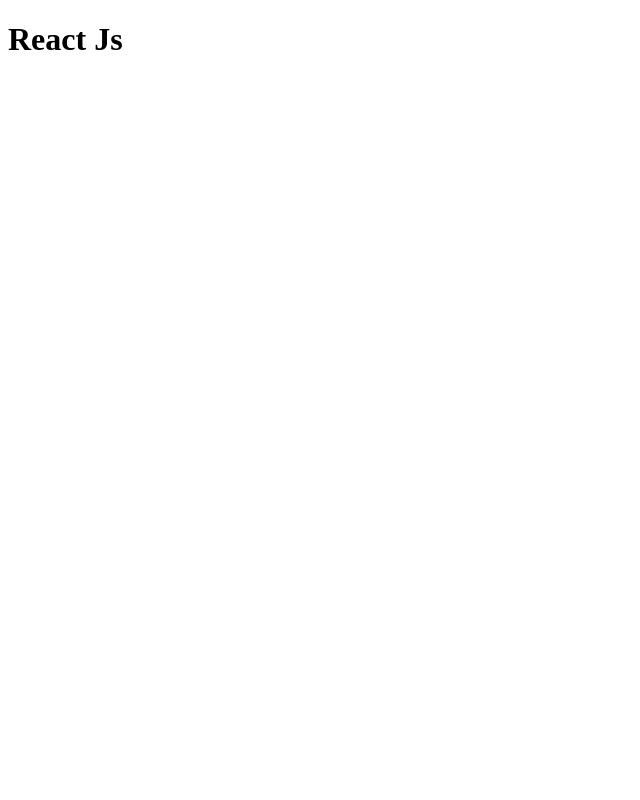
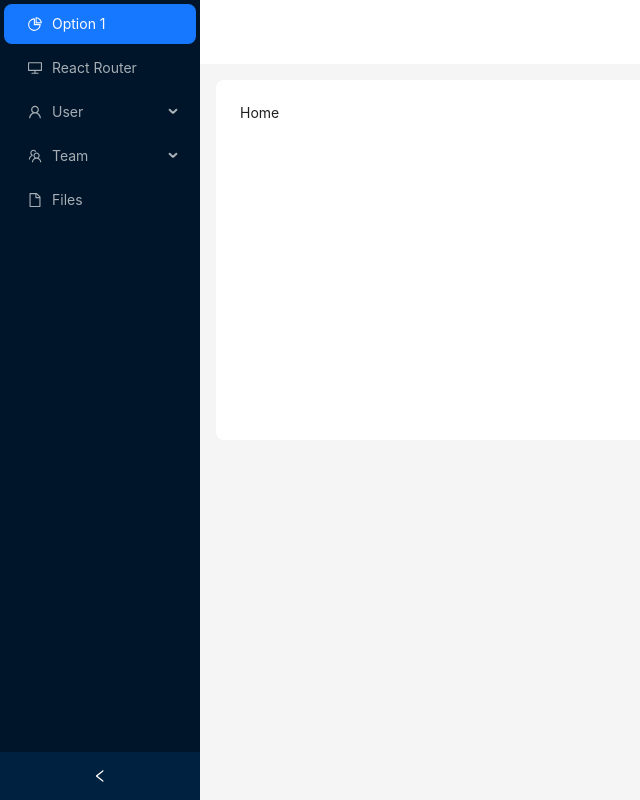
Before and after one commit to kamlesh70/React, a React (Vite) app: page / in a window 1280 px wide. Shown: the whole page, without its empty margins (0-640 px from the left). Built offline with nearby package versions, Linux system fonts and the light colour scheme; the HTML template or start-up script is replaced by a standard one.

Commit message:
add router and dashboard

```diff
--- a/package.json
+++ b/package.json
@@ -10,8 +10,10 @@
     "preview": "vite preview"
   },
   "dependencies": {
+    "antd": "^5.16.5",
     "react": "^18.2.0",
-    "react-dom": "^18.2.0"
+    "react-dom": "^18.2.0",
+    "react-router-dom": "^6.23.0"
   },
   "devDependencies": {
     "@types/react": "^18.2.66",
--- a/src/App.css
+++ b/src/App.css
@@ -0,0 +1,3 @@
+body {
+    margin: 0px
+}
--- a/src/App.tsx
+++ b/src/App.tsx
@@ -1,8 +1,12 @@
+import { RouterProvider } from "react-router-dom"
+import router from "./router/router"
+import "./App.css";
+
 function App() {
 
   return (
     <>
-      <h1>React Js</h1>
+      <RouterProvider router={router} />
     </>
   )
 }
--- /dev/null
+++ b/src/layouts/Dashboard.tsx
@@ -0,0 +1,46 @@
+import React, { useState } from 'react';
+import { Layout, Menu, theme } from 'antd';
+import { Outlet, useLocation } from 'react-router-dom';
+import items from './nav-items';
+
+const { Header, Content, Sider } = Layout;
+
+const Dashboard: React.FC = () => {
+    const location = useLocation();
+  const [collapsed, setCollapsed] = useState(false);
+  const {
+    token: { colorBgContainer, borderRadiusLG },
+  } = theme.useToken();
+
+  return (
+    <Layout style={{ minHeight: '100vh' }}>
+      <Sider collapsible collapsed={collapsed} onCollapse={(value) => setCollapsed(value)}>
+        <div className="demo-logo-vertical" />
+        <Menu
+            theme="dark"
+            defaultSelectedKeys={ [location.pathname ?? '/'] }
+            mode="inline"
+            items={items}
+        />
+      </Sider>
+      <Layout>
+        <Header style={{ padding: 0, background: colorBgContainer }} />
+        <Content style={{ margin: '0 16px' }}>
+          <div
+            style={{
+              padding: 24,
+              minHeight: 360,
+              background: colorBgContainer,
+              borderRadius: borderRadiusLG,
+              margin: '16px 0'
+            }}
+          >
+            <Outlet />
+          </div>
+        </Content>
+      </Layout>
+    </Layout>
+  );
+};
+
+export default Dashboard;
--- /dev/null
+++ b/src/layouts/nav-items.tsx
@@ -0,0 +1,41 @@
+import {
+  DesktopOutlined,
+  FileOutlined,
+  PieChartOutlined,
+  TeamOutlined,
+  UserOutlined,
+} from '@ant-design/icons';
+import type { MenuProps } from 'antd';
+import { NavLink } from 'react-router-dom';
+
+
+type MenuItem = Required<MenuProps>['items'][number];
+
+function getItem(
+  label: React.ReactNode,
+  key: React.Key,
+  icon?: React.ReactNode,
+  children?: MenuItem[],
+): MenuItem {
+  return {
+    key,
+    icon,
+    children,
+    label,
+  } as MenuItem;
+}
+
+const items: MenuItem[] = [
+  getItem( <NavLink to='/'>Option 1</NavLink>, '/', <PieChartOutlined />),
+  getItem(<NavLink to='/router-dom'>React Router</NavLink>, '/router-dom', <DesktopOutlined />),
+  getItem('User', 'sub1', <UserOutlined />, [
+    getItem('Tom', '3'),
+    getItem('Bill', '4'),
+    getItem('Alex', '5'),
+  ]),
+  getItem('Team', 'sub2', <TeamOutlined />, [getItem('Team 1', '6'), getItem('Team 2', '8')]),
+  getItem('Files', '9', <FileOutlined />),
+];
+
+
+export default items;
--- /dev/null
+++ b/src/pages/home/Home.tsx
@@ -0,0 +1,7 @@
+function Home() {
+  return (
+    <div>Home</div>
+  )
+}
+
+export default Home
--- /dev/null
+++ b/src/router/router.tsx
@@ -0,0 +1,22 @@
+import { createBrowserRouter } from "react-router-dom";
+import Dashboard from "../layouts/Dashboard";
+import Home from "../pages/home/Home";
+
+const router = createBrowserRouter([
+    {
+        path: "/",
+        element: <Dashboard />,
+        children: [
+            {
+                path: "",
+                element: <Home />
+            },
+            {
+                path: "/router-dom",
+                element: <h1>React Router Dom</h1>
+            }
+        ]
+    }
+])
+
+export default router;
```
Also changed, not shown: src/router/router-path.ts (added), 1 other file (tests, documents, lock files or other folders).
